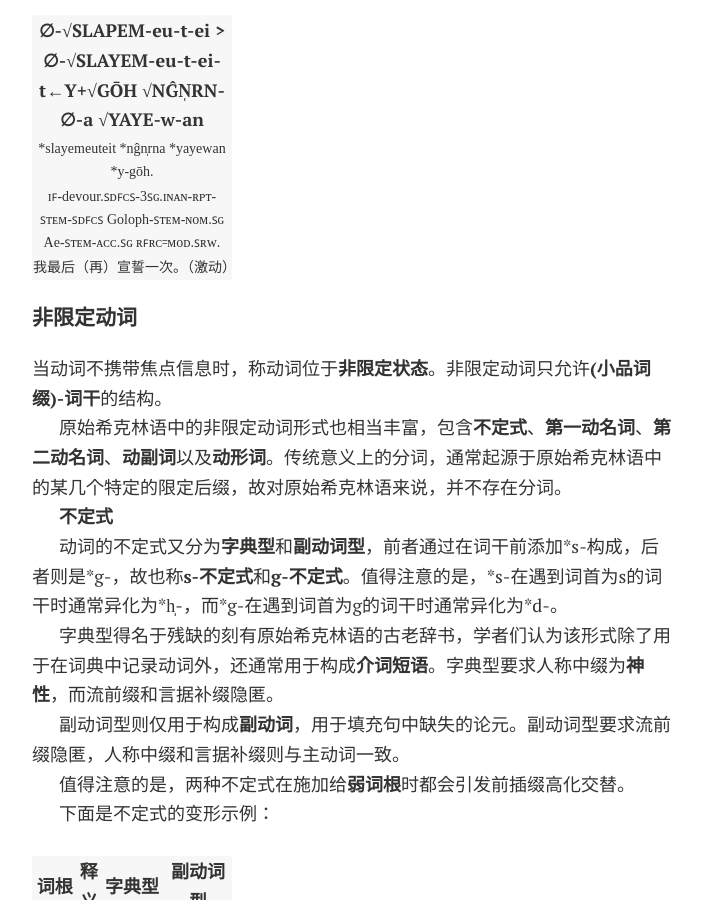
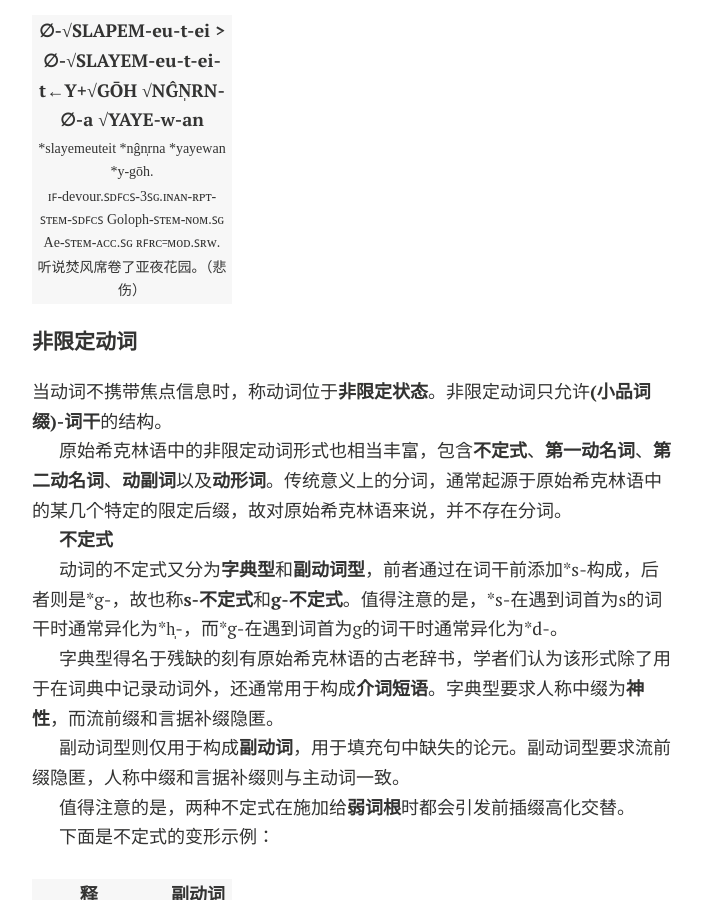
Before and after one commit to Kinnuch/kinnuch.github.io, a Jekyll site: the page built from laim/Proto-Shikṛin.md, in a window 1280 px wide and 900 px high, scrolled down 30549 px. Shown: the whole window, without its empty margins (288-990 px from the left). Built offline with Jekyll 4.4.1, drawn with Linux system fonts in a browser that asks for light colours; nearby versions of some CDN libraries; comment, search, counter and statistics services are not loaded; a style sheet for code colours, icons or effects is not loaded.

Commit message:
Update Proto-Shikṛin.md

```diff
--- a/laim/Proto-Shikṛin.md
+++ b/laim/Proto-Shikṛin.md
@@ -738,7 +738,7 @@
 | :----------------------------------------------------------: |
 |            *slayemeuteit *nĝn̩rna *yayewan *y-gōh.            |
 | ɪꜰ-devour.ꜱᴅꜰᴄꜱ-3ꜱɢ.ɪɴᴀɴ-ʀᴘᴛ-ꜱᴛᴇᴍ-ꜱᴅꜰᴄꜱ Goloph-ꜱᴛᴇᴍ-ɴᴏᴍ.ꜱɢ Ae-ꜱᴛᴇᴍ-ᴀᴄᴄ.ꜱɢ ʀꜰʀᴄ꞊ᴍᴏᴅ.ꜱʀᴡ. |
-|                我最后（再）宣誓一次。（激动）                |
+|               听说焚风席卷了亚夜花园。（悲伤）               |
 
 ##### 非限定动词
 
```
